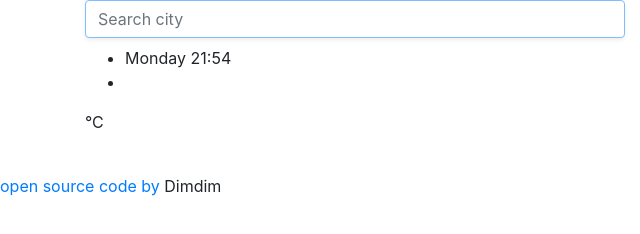
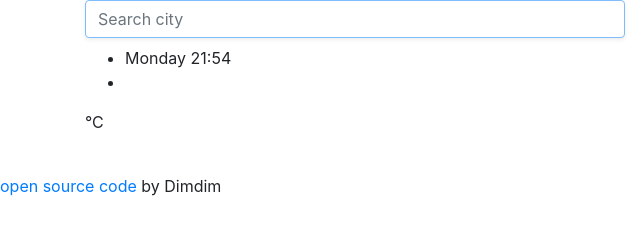
Before and after one commit to adimchithecreator/cocopops, a website built with Parcel: page index.html in a window 1280 px wide. Shown: the full height of the page, 0-640 px from the left. Built offline with nearby package versions, Linux system fonts and the light colour scheme; no server answers.

Commit message:
Update index.html

```diff
--- a/index.html
+++ b/index.html
@@ -71,7 +71,7 @@
       </div>
     </div>
 
-      <footer> <a href ="https://github.com/adimchithecreator/cocopops">open source code by</a> Dimdim </footer>
+      <footer> <a href ="https://github.com/adimchithecreator/cocopops">open source code</a> by Dimdim </footer>
         <script src="src/index.js"></script
   </body>
 </html>
```
